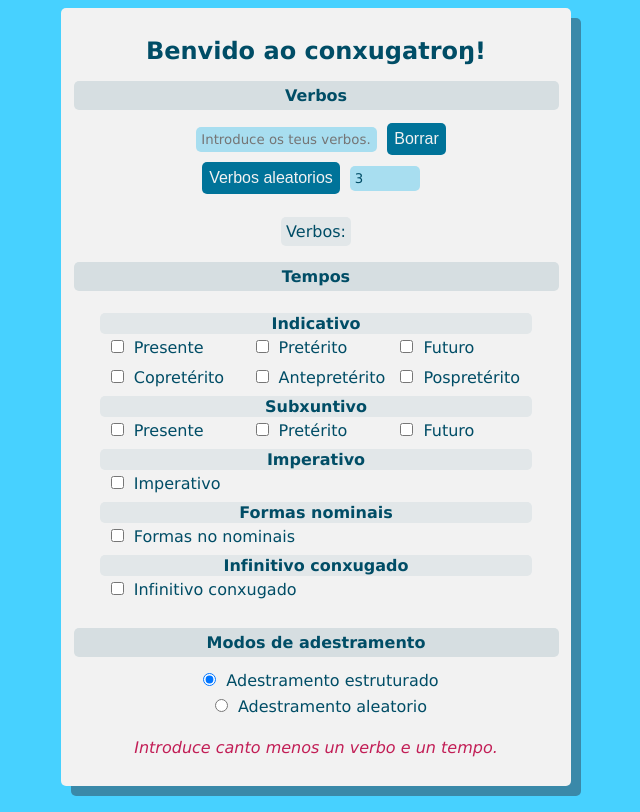
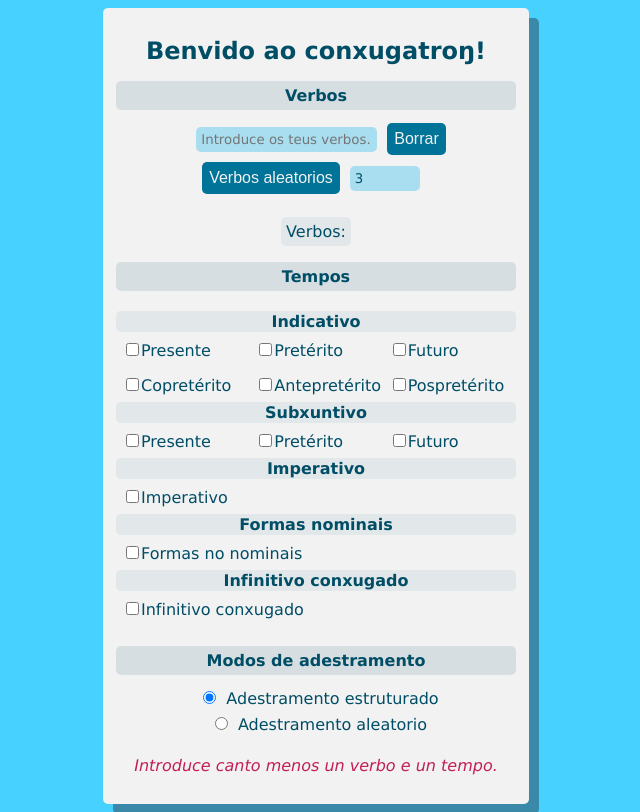
Before and after one commit to FellowCactus/conxugatron, a React (Vite) app: page /#/ in a window 1280 px wide. Shown: the whole page, without its empty margins (324-964 px from the left). Built offline with nearby package versions, Linux system fonts and the light colour scheme.

Commit message:
caja mas estrecha

```diff
--- a/src/index.css
+++ b/src/index.css
@@ -39,7 +39,7 @@ button:hover {
 
 .caja {
     background-color: #f2f2f2;
-    width: 485px;
+    width: 400px;
     margin-inline: auto;
     text-align: center;
     padding: 1%;
@@ -82,11 +82,17 @@ table {
     margin-inline: auto;
     margin-top: 20px;
     margin-bottom: 20px;
-    width: 90%;
+    width: 100%;
+    border-collapse: collapse;
 }
 
 tbody td {
     text-align: left;
+
+}
+
+tbody input[type="checkbox"] {
+    margin: 10px 2px 10px 9px;
 }
 
 tbody th {
```
